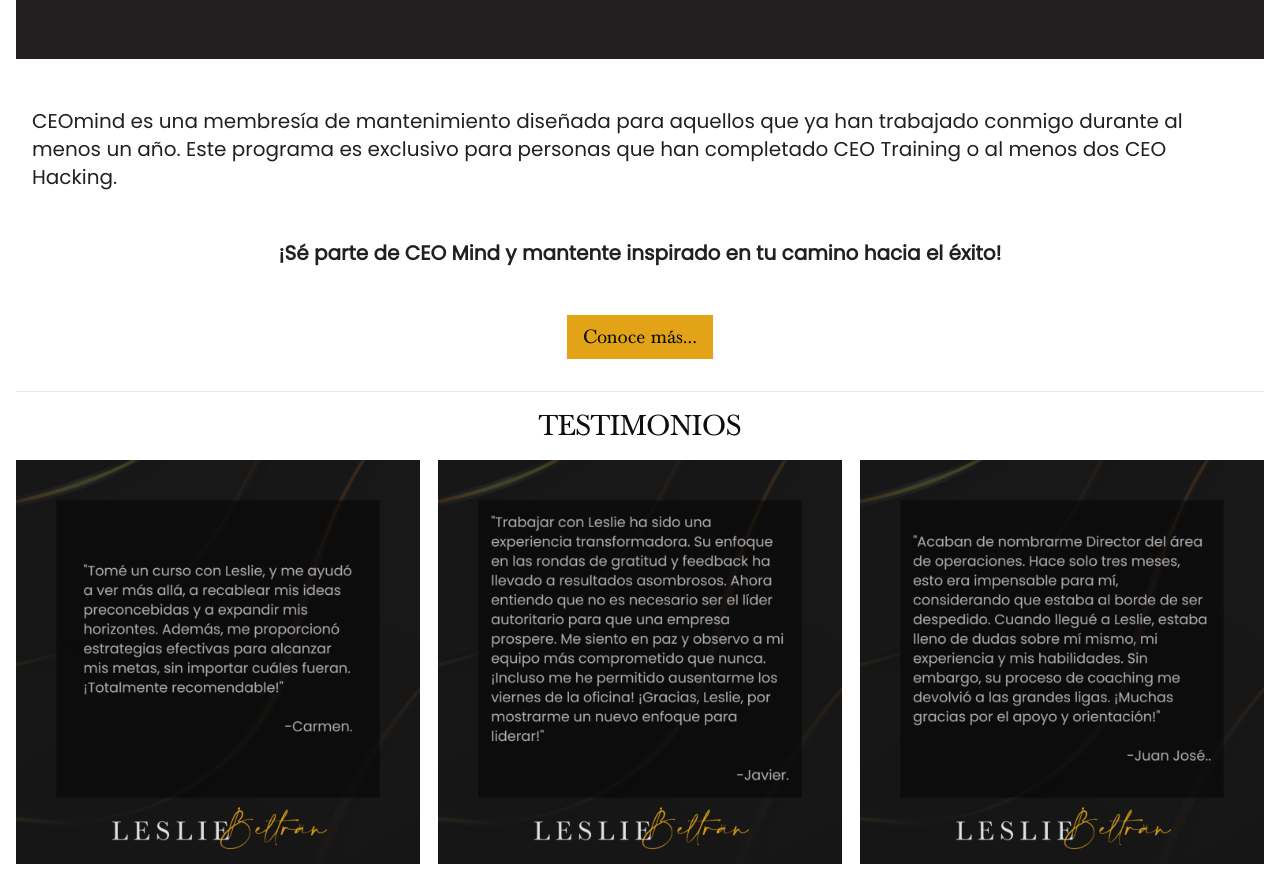
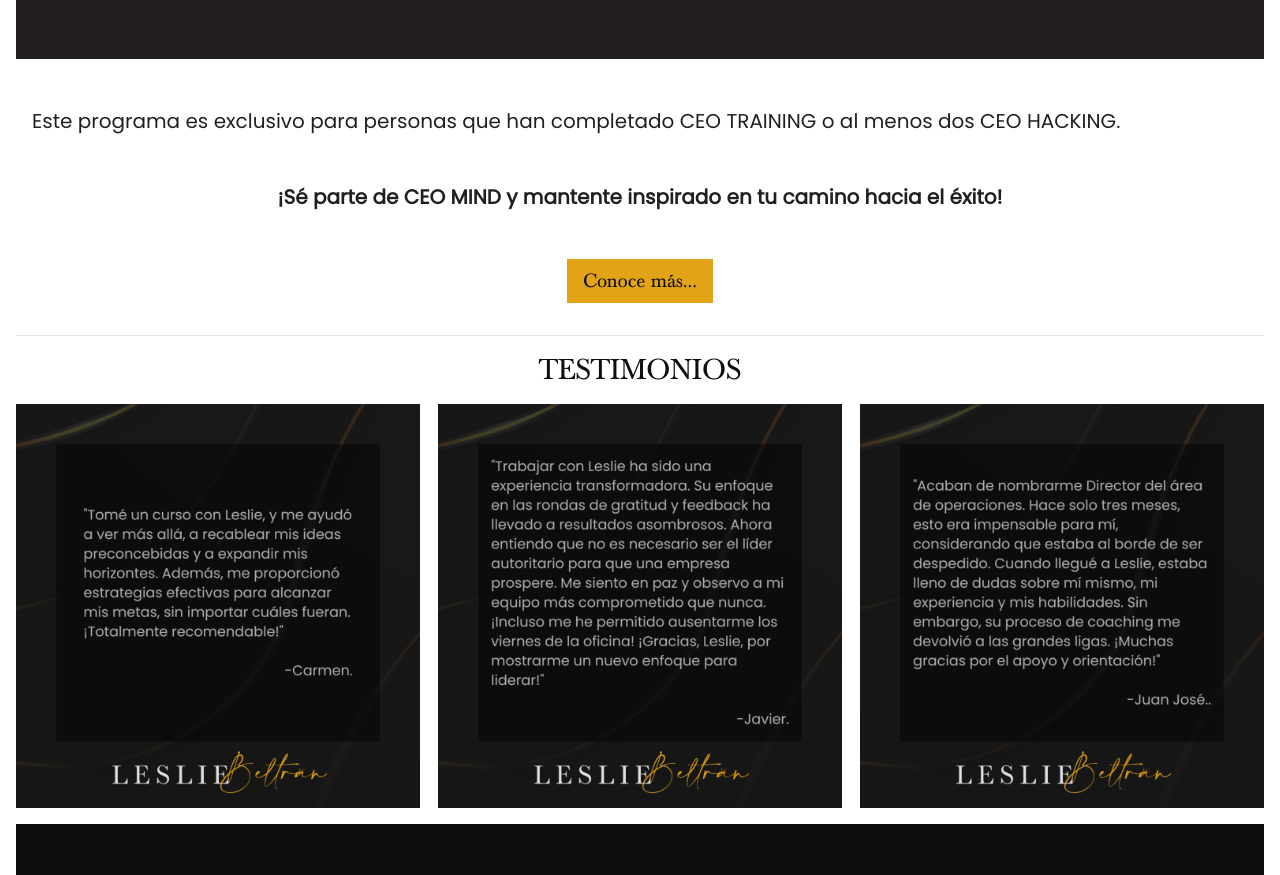
Before and after one commit to amengual-ln/leslie, a SvelteKit app: page / in a window 1280 px wide. Shown: the part 3415-4290 px from the top of the page. Built offline with nearby package versions, Linux system fonts and the light colour scheme.

Commit message:
Product titles to uppercase

```diff
--- a/src/components/CEOHacking.svelte
+++ b/src/components/CEOHacking.svelte
@@ -5,7 +5,7 @@
 <section id="ceo-hacking" class="mx-auto text-xl p-4">
   <img
     src="CEOhacking.png"
-    alt="CEO Hacking Logo"
+    alt="CEO HACKING Logo"
     class="aspect-[16/5] object-cover"
   />
   <div class="flex flex-col lg:flex-row gap-12 px-4 py-12">
--- a/src/components/CEOMind.svelte
+++ b/src/components/CEOMind.svelte
@@ -5,21 +5,19 @@
 <section id="ceo-mind" class="text-xl p-4">
   <img
     src="CEOmind.png"
-    alt="CEO Mind Logo"
+    alt="CEO MIND Logo"
     class="aspect-[16/5] object-cover"
   />
   <div class="flex flex-col lg:flex-row gap-12 px-4 py-12">
     <div class="flex flex-col justify-center gap-4 flex-1">
       <p class="text-center lg:text-left">
-        CEOmind es una membresía de mantenimiento diseñada para aquellos que ya
-        han trabajado conmigo durante al menos un año. Este programa es
-        exclusivo para personas que han completado CEO Training o al menos dos
-        CEO Hacking.
+        Este programa es exclusivo para personas que han completado CEO TRAINING
+        o al menos dos CEO HACKING.
       </p>
     </div>
   </div>
   <p class="text-center font-[600]">
-    ¡Sé parte de CEO Mind y mantente inspirado en tu camino hacia el éxito!
+    ¡Sé parte de CEO MIND y mantente inspirado en tu camino hacia el éxito!
   </p>
   <div class="grid justify-center">
     <a href="/ceo-mind" class="mt-12">
--- a/src/components/CEOTraining.svelte
+++ b/src/components/CEOTraining.svelte
@@ -5,7 +5,7 @@
 <section id="ceo-training" class="text-xl p-4">
   <img
     src="CEOtraining.png"
-    alt="CEO Training Logo"
+    alt="CEO TRAINING Logo"
     class="aspect-[16/5] object-cover"
   />
   <div class="flex gap-12 px-4 py-12">
--- a/src/routes/ceo-hacking/+page.svelte
+++ b/src/routes/ceo-hacking/+page.svelte
@@ -6,13 +6,13 @@
   <section class="mx-auto text-xl p-4">
     <img
       src="CEOhacking.png"
-      alt="CEO Hacking Logo"
+      alt="CEO HACKING Logo"
       class="aspect-[16/5] object-cover"
     />
     <div class="flex flex-col lg:flex-row gap-12 px-4 py-12">
       <div class="flex flex-col justify-center gap-4 flex-1">
         <p class="text-center lg:text-left">
-          CEO Hacking es para que tengas una vida profesional por diseño y no
+          CEO HACKING es para que tengas una vida profesional por diseño y no
           por accidente. Está dirigido a directivos que desean avanzar en su
           carrera: directivos de área que quieren ascender a directores
           generales, directivos que buscan fundar su propia empresa o aquellos
@@ -30,7 +30,7 @@
       </div>
       <div class="flex flex-col justify-center flex-1">
         <p class="text-center lg:text-left">
-          CEO Hacking es un proceso individual de coaching que dura tres meses.
+          CEO HACKING es un proceso individual de coaching que dura tres meses.
           Aunque puede extenderse, empezamos con un compromiso de tres meses con
           sesiones semanales. Este programa ofrece:
         </p>
--- a/src/routes/ceo-mind/+page.svelte
+++ b/src/routes/ceo-mind/+page.svelte
@@ -6,7 +6,7 @@
   <section id="ceo-mind" class="text-xl p-4">
     <img
       src="CEOmind.png"
-      alt="CEO Mind Logo"
+      alt="CEO MIND Logo"
       class="aspect-[16/5] object-cover"
     />
     <div class="flex flex-col lg:flex-row gap-12 px-4 py-12">
@@ -14,8 +14,8 @@
         <p class="text-center lg:text-left">
           CEOmind es una membresía de mantenimiento diseñada para aquellos que
           ya han trabajado conmigo durante al menos un año. Este programa es
-          exclusivo para personas que han completado CEO Training o al menos dos
-          CEO Hacking.
+          exclusivo para personas que han completado CEO TRAINING o al menos dos
+          CEO HACKING.
         </p>
       </div>
       <div class="block lg:hidden">
--- a/src/routes/ceo-training/+page.svelte
+++ b/src/routes/ceo-training/+page.svelte
@@ -6,7 +6,7 @@
   <section id="ceo-training" class="text-xl p-4">
     <img
       src="CEOtraining.png"
-      alt="CEO Training Logo"
+      alt="CEO TRAINING Logo"
       class="aspect-[16/5] object-cover"
     />
     <div class="flex gap-12 px-4 py-12 text-center lg:text-left">
@@ -16,7 +16,7 @@
           rodeas de otros líderes y mentores que te desafían y apoyan?
         </p>
         <p class="text-center lg:text-left">
-          En CEO Training, te ofrecemos un programa de mentoría grupal integral,
+          En CEO TRAINING, te ofrecemos un programa de mentoría grupal integral,
           diseñado para transformar tu vida y liderazgo. Este programa incluye:
         </p>
         <ol class="flex flex-col gap-4 list-disc my-8 mx-8">
```
